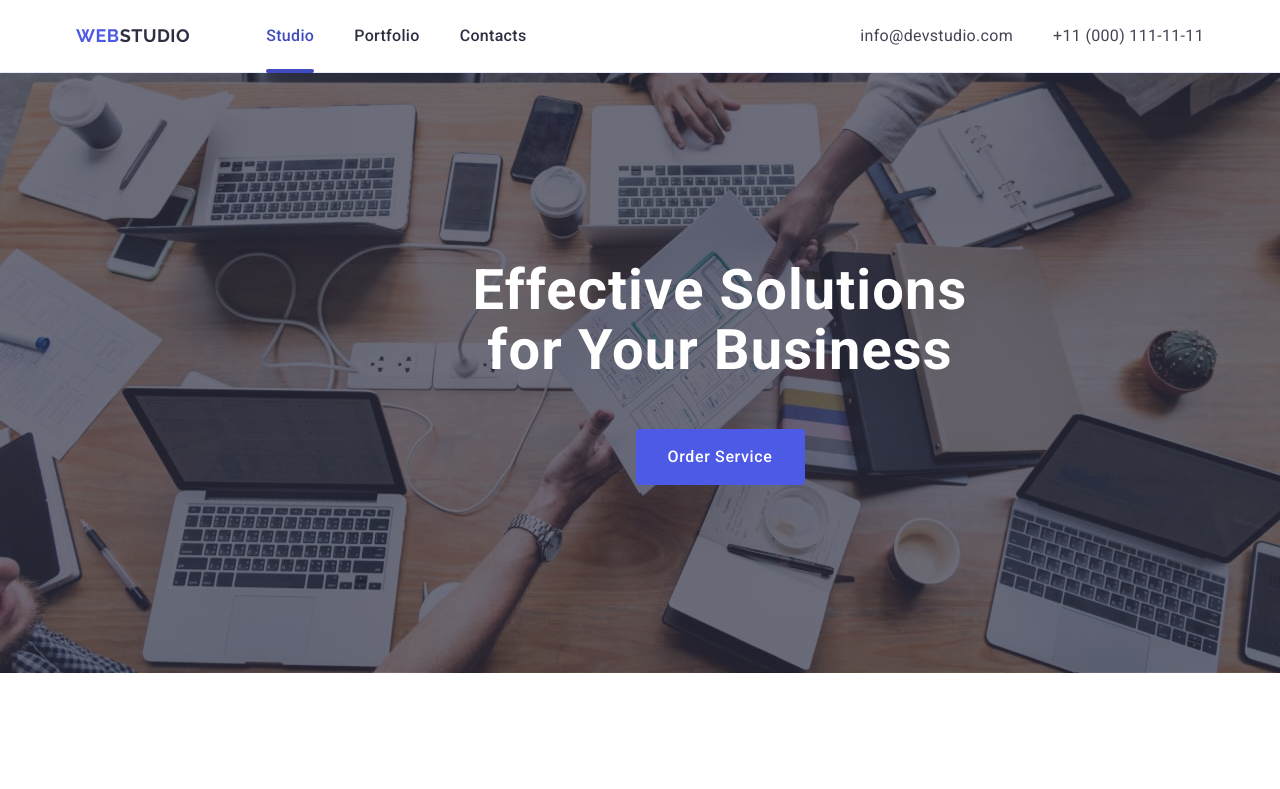
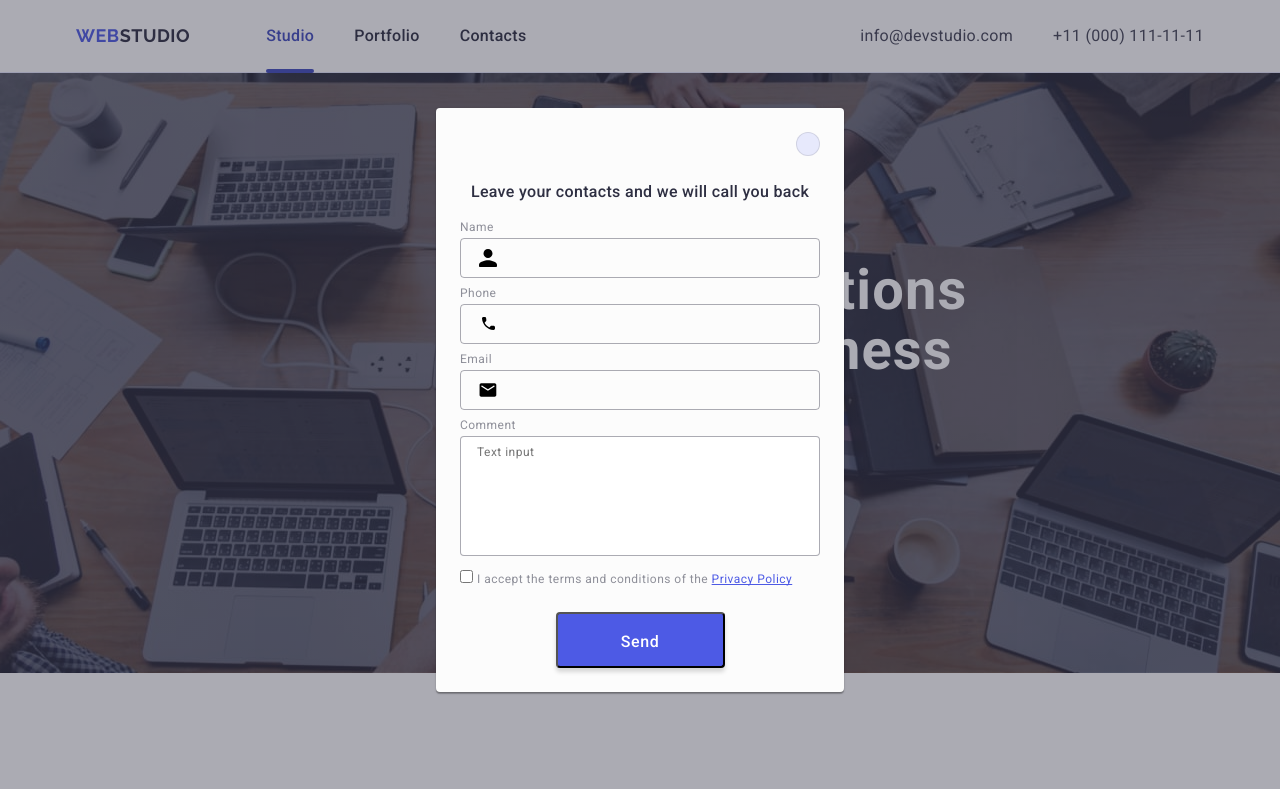
Before and after one commit to maxi-adamchuk/goit-markup-hw-05, a plain HTML site: page index.html in a window 1280 px wide. Shown: the top 789 px of the page. Drawn offline with nearby package versions, Linux system fonts and the light colour scheme.

Commit message:
change files

```diff
--- a/css/styles.css
+++ b/css/styles.css
@@ -467,6 +467,10 @@ margin-bottom: 16px;
         display: flex;
         gap: 24px;
     }
+    .icon-footer-sendpict {
+        fill: #f4f4fd;
+        margin-left: 16px;
+    }
     .footer-subscribe-label {
         gap: 24px;
     }
@@ -513,7 +517,11 @@ border: none;
         pointer-events: none;
         transition: opacity 250ms cubic-bezier(0.4, 0, 0.2, 1), visibility 250ms cubic-bezier(0.4, 0, 0.2, 1);
     }
-
+.is-open {
+    opacity: 1;
+    visibility: visible;
+    pointer-events: auto;
+}
     .modal {
         position: absolute;
     width: 408px;
@@ -523,7 +531,7 @@ border: none;
     top: 50%;
     left: 50%;
     transform: translate(-50%, -50%);
-    padding: 64px 24px 31px 24px;
+    padding: 72px 24px 24px 24px;
     box-shadow: 0px 1px 1px rgba(0, 0, 0, 0.14), 0px 1px 3px rgba(0, 0, 0, 0.12), 0px 2px 1px rgba(0, 0, 0, 0.2);
     transition: transform 250ms cubic-bezier(0.4, 0, 0.2, 1);
     }
@@ -544,14 +552,17 @@ border: none;
     fill: #e7e9fc;
     transition: background-color 250ms cubic-bezier(0.4, 0, 0.2, 1), border 250ms cubic-bezier(0.4, 0, 0.2, 1);
     padding: 0;
-stroke-width: 1px;
-stroke: rgba(0, 0, 0, 0.1);
+    stroke-width: 1px;
+    stroke: rgba(0, 0, 0, 0.1);
 }
-.modal-close:hover, .modal-close:focus {
+.modal-close:hover {
     background-color: #404bbf;
     border: none;
 }
-
+.modal-close:focus {
+    background-color: #404bbf;
+    border: none;
+}
 .modal-title {
 font-weight: 500;
 font-size: 16px;
@@ -564,10 +575,11 @@ margin-bottom: 16px;
 .icon-modal-close {
     transition: fill 250ms cubic-bezier(0.4, 0, 0.2, 1);
 }
-
-.icon-footer-sendpict {
-    fill: #f4f4fd;
-    margin-left: 16px;
+.modal-close:hover + .icon-modal-close {
+    fill: #ffffff
+}
+.modal-close:focus + .icon-modal-close {
+    fill: #ffffff
 }
 .modal-input {
     width: 100%;
@@ -580,10 +592,11 @@ margin-bottom: 16px;
     transition: border-color 250ms cubic-bezier(0.4, 0, 0.2, 1);
 }
 .modal-input:focus {
-border-color: #4d5ae5;
+border-color: #4D5AE5;
 }
+
 .modal-input:focus + .modal-icon {
-    fill: #4d5ae5;
+    fill: #4D5AE5;
 }
 
 .modal-btn {
--- a/index.html
+++ b/index.html
@@ -304,10 +304,10 @@
 </div>
 </div>
 </footer>
-<div class="backdrop">
+<div class="backdrop is-open">
     <div class="modal">
         <button type="button" class="modal-close">
-            <svg class="icon-modal-close" width="8" height="8" ><use href="./images/icons.svg#icon-close-black"></use>
+            <svg class="icon-modal-close" width="8" height="8" ><use href="./images/icons.svg#icon-close-icon"></use>
         </svg>
     </button>
     <p class="modal-title">Leave your contacts and we will call you back</p>
@@ -316,7 +316,7 @@
         <label for="user-name" class="modal-label">Name</label>
         <div class="modal-field-wrap">
 <input type="text" class="modal-input" name="user-name" id="user-name" />
-<svg class="modal-icon"  width="12" height="12" >
+<svg class="modal-icon"  width="18" height="24" >
     <use href="./images/icons.svg#icon-user"></use>
 </svg>
 </div>
@@ -325,7 +325,7 @@
 <label for="user-phone" class="modal-label">Phone</label>
 <div class="modal-field-wrap">
 <input type="tel" class="modal-input" name="user-phone" id="user-phone" />
-<svg class="modal-icon"  width="12" height="12" >
+<svg class="modal-icon"  width="18" height="24" >
     <use href="./images/icons.svg#icon-phone"></use>
 </svg>
 </div>
@@ -334,7 +334,7 @@
 <label for="user-email" class="modal-label">Email</label>
 <div class="modal-field-wrap">
 <input type="email" class="modal-input" name="user-email" id="user-email" />
-<svg class="modal-icon"  width="12" height="12" >
+<svg class="modal-icon"  width="18" height="24" >
     <use href="./images/icons.svg#icon-mail"></use>
 </svg>
 </div>
```
Also changed, not shown: images/icons.svg.
